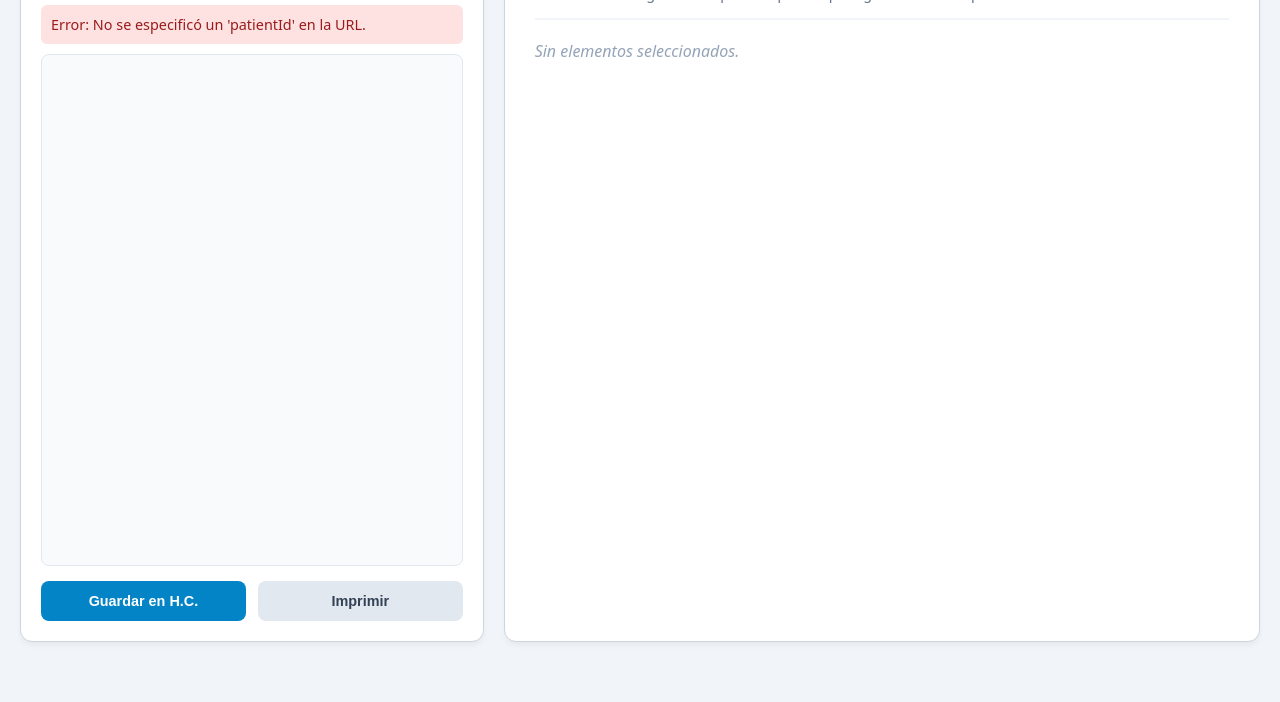
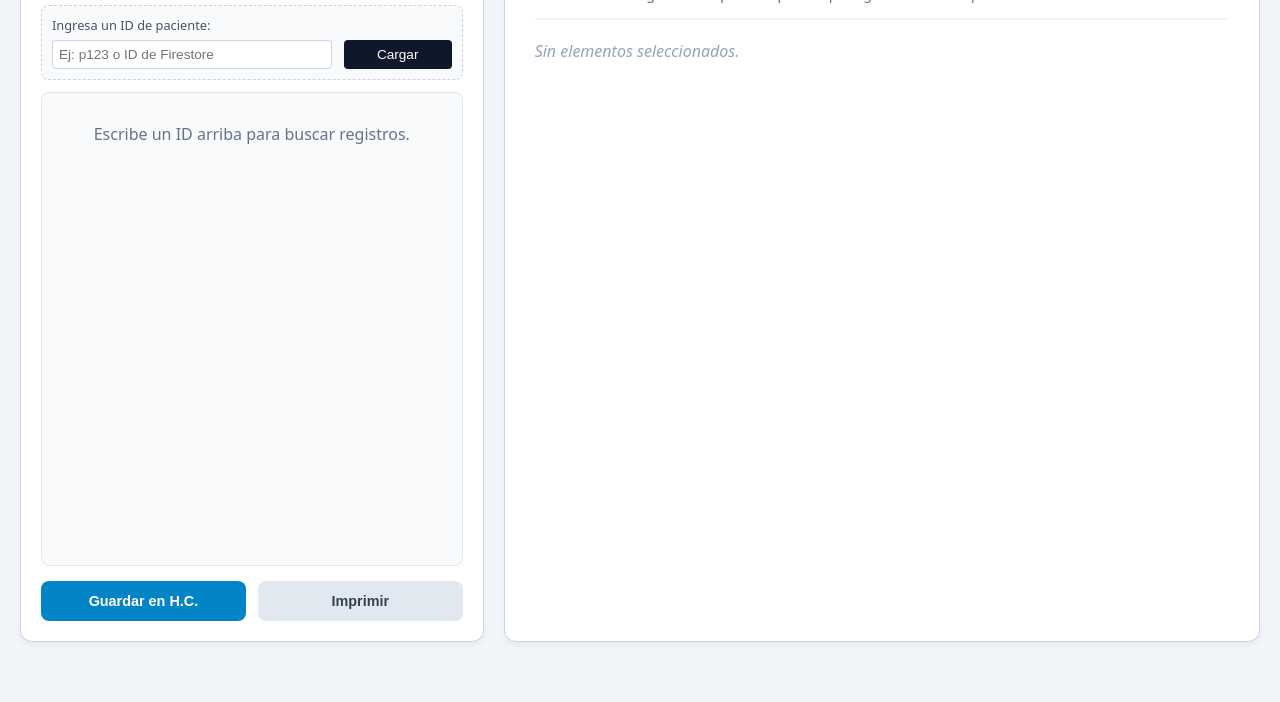
Before and after one commit to drrubenmpereyra-stack/visualizador-elite-2.0, a plain HTML site: page index.html in a window 1280 px wide. Shown: the part 98-800 px from the top of the page. Drawn offline with Linux system fonts and the light colour scheme.

Commit message:
Update index.html

```diff
--- a/index.html
+++ b/index.html
@@ -4,7 +4,7 @@
     <meta charset="UTF-8">
     <meta name="viewport" content="width=device-width, initial-scale=1.0">
     <title>Visualizador Consolidado - Elite 2.0</title>
-    <!-- SDK de Firebase (Compat version para facilitar integración directa) -->
+    <!-- SDK de Firebase (Compat version) -->
     <script src="https://www.gstatic.com/firebasejs/10.8.0/firebase-app-compat.js"></script>
     <script src="https://www.gstatic.com/firebasejs/10.8.0/firebase-firestore-compat.js"></script>
 
@@ -117,17 +117,32 @@
             color: #0369a1;
             margin-bottom: 4px;
         }
-        .error-banner {
-            background: #fee2e2;
-            color: #991b1b;
+        .manual-input-box {
+            background: #f8fafc;
+            border: 1px dashed #cbd5e1;
             padding: 10px;
-            border-radius: 6px;
-            font-size: 0.9rem;
-            margin-bottom: 10px;
+            border-radius: 8px;
+            margin-bottom: 12px;
             display: none;
         }
+        .manual-input-box input {
+            width: 70%;
+            padding: 6px;
+            border: 1px solid #cbd5e1;
+            border-radius: 4px;
+            font-size: 0.85rem;
+        }
+        .manual-input-box button {
+            width: 27%;
+            padding: 6px;
+            background: #0f172a;
+            color: white;
+            border: none;
+            border-radius: 4px;
+            font-size: 0.85rem;
+            cursor: pointer;
+        }
 
-        /* Reglas de impresión profesional */
         @media print {
             body { background: #fff; padding: 0; }
             .elite-panel-sidebar { display: none; }
@@ -146,11 +161,19 @@
         <!-- Panel Izquierdo: Selección -->
         <div class="elite-panel-sidebar">
             <h3>Visor Elite 2.0</h3>
-            <p class="elite-subtitle" id="patient-info-label">Cargando paciente...</p>
-            <div id="error-box" class="error-banner"></div>
+            <p class="elite-subtitle" id="patient-info-label">Cargando...</p>
+
+            <!-- Caja auxiliar por si se abre sin ID en la URL -->
+            <div id="manual-box" class="manual-input-box">
+                <p style="font-size: 0.8rem; margin-bottom: 6px; color: #475569;">Ingresa un ID de paciente:</p>
+                <div style="display: flex; justify-content: space-between;">
+                    <input type="text" id="input-patient-id" placeholder="Ej: p123 o ID de Firestore">
+                    <button onclick="cargarPacienteManual()">Cargar</button>
+                </div>
+            </div>
 
             <div id="elite-items-list" class="elite-list">
-                <p style="text-align: center; color: #64748b; margin-top: 20px;">Conectando con la base de datos...</p>
+                <p style="text-align: center; color: #64748b; margin-top: 20px;">Esperando identificación del paciente...</p>
             </div>
 
             <div class="elite-actions">
@@ -172,7 +195,6 @@
     </div>
 
     <script>
-        // Configuración de Firebase integrada para materiales-terapeuticos
         const firebaseConfig = {
             apiKey: "AIzaSyCJietA0GuHsUpkN2-lk38Y3L6VDROxvZs",
             authDomain: "materiales-terapeuticos.firebaseapp.com",
@@ -182,39 +204,47 @@
             appId: "1:827133493876:web:7d51b4befe64e0f8dfc721"
         };
 
-        // Inicializar Firebase
         if (!firebase.apps.length) {
             firebase.initializeApp(firebaseConfig);
         }
         const db = firebase.firestore();
 
-        // Obtener el ID del paciente desde la URL (ej: index.html?patientId=ABC123XYZ)
         const urlParams = new URLSearchParams(window.location.search);
-        const patientId = urlParams.get('patientId');
-
+        let patientId = urlParams.get('patientId');
         let cacheDatosPaciente = [];
 
-        async function inicializarVisualizador() {
+        window.onload = () => {
+            if (!patientId) {
+                document.getElementById('patient-info-label').innerText = "Modo manual (Sin ID en URL)";
+                document.getElementById('manual-box').style.display = 'block';
+                document.getElementById('elite-items-list').innerHTML = "<p style='text-align: center; color: #64748b; margin-top: 20px;'>Escribe un ID arriba para buscar registros.</p>";
+            } else {
+                inicializarVisualizador(patientId);
+            }
+        };
+
+        function cargarPacienteManual() {
+            const inputVal = document.getElementById('input-patient-id').value.trim();
+            if (!inputVal) {
+                alert("Por favor ingresa un ID válido.");
+                return;
+            }
+            patientId = inputVal;
+            inicializarVisualizador(patientId);
+        }
+
+        async function inicializarVisualizador(idPaciente) {
             const containerList = document.getElementById('elite-items-list');
             const patientLabel = document.getElementById('patient-info-label');
-            const errorBox = document.getElementById('error-box');
 
-            if (!patientId) {
-                errorBox.style.display = 'block';
-                errorBox.innerText = "Error: No se especificó un 'patientId' en la URL.";
-                patientLabel.innerText = "Paciente no identificado";
-                containerList.innerHTML = "";
-                return;
-            }
-
-            patientLabel.innerText = `ID de Paciente: ${patientId}`;
+            patientLabel.innerText = `ID de Paciente: ${idPaciente}`;
+            containerList.innerHTML = "<p style='text-align: center; color: #64748b; margin-top: 20px;'>Cargando registros...</p>";
 
             try {
-                // Consultas paralelas a las colecciones en Firestore
                 const [labsSnap, signosSnap, informesSnap] = await Promise.all([
-                    db.collection('patients').doc(patientId).collection('laboratorios').get(),
-                    db.collection('patients').doc(patientId).collection('signos_vitales').get(),
-                    db.collection('patients').doc(patientId).collection('informes_medicos').get()
+                    db.collection('patients').doc(idPaciente).collection('laboratorios').get(),
+                    db.collection('patients').doc(idPaciente).collection('signos_vitales').get(),
+                    db.collection('patients').doc(idPaciente).collection('informes_medicos').get()
                 ]);
 
                 cacheDatosPaciente = [];
@@ -230,18 +260,16 @@
                 procesarDocs(informesSnap, 'Informe Médico');
 
                 if (cacheDatosPaciente.length === 0) {
-                    containerList.innerHTML = "<p style='text-align: center; color: #64748b; margin-top: 20px;'>No se encontraron registros para este paciente.</p>";
+                    containerList.innerHTML = "<p style='text-align: center; color: #e11d48; margin-top: 20px;'>No se encontraron registros para este ID en Firestore.</p>";
                     return;
                 }
 
-                // Ordenar por fecha descendente si el campo existe
                 cacheDatosPaciente.sort((a, b) => {
                     const fechaA = a.fecha?.toMillis ? a.fecha.toMillis() : 0;
                     const fechaB = b.fecha?.toMillis ? b.fecha.toMillis() : 0;
                     return fechaB - fechaA;
                 });
 
-                // Renderizar listado de selección
                 containerList.innerHTML = "";
                 cacheDatosPaciente.forEach(item => {
                     let fechaStr = "Fecha no registrada";
@@ -262,10 +290,8 @@
                 });
 
             } catch (error) {
-                console.error("Error al sincronizar con Firestore:", error);
-                errorBox.style.display = 'block';
-                errorBox.innerText = "Error de conexión con la base de datos de materiales-terapeuticos.";
-                containerList.innerHTML = "";
+                console.error(error);
+                containerList.innerHTML = "<p style='text-align: center; color: #e11d48; margin-top: 20px;'>Error al consultar la base de datos.</p>";
             }
         }
 
@@ -296,13 +322,12 @@
             });
         }
 
-        // Guardar reporte consolidado en Firestore
         document.getElementById('btn-save-report').addEventListener('click', async () => {
             const seleccionados = Array.from(document.querySelectorAll('#elite-items-list input[type="checkbox"]:checked'))
                                        .map(chk => chk.value);
 
-            if (seleccionados.length === 0) {
-                alert("Seleccione al menos un informe o gráfico para guardar.");
+            if (seleccionados.length === 0 || !patientId) {
+                alert("Seleccione al menos un registro y asegúrese de tener un paciente cargado.");
                 return;
             }
 
@@ -315,17 +340,13 @@
                 alert("¡Reporte consolidado guardado exitosamente en la historia clínica!");
             } catch (e) {
                 console.error(e);
-                alert("Ocurrió un error al guardar el reporte en la base de datos.");
+                alert("Ocurrió un error al guardar el reporte.");
             }
         });
 
-        // Impresión limpia del navegador
         document.getElementById('btn-print-report').addEventListener('click', () => {
             window.print();
         });
-
-        // Inicializar al cargar la página
-        inicializarVisualizador();
     </script>
 </body>
 </html>
```
